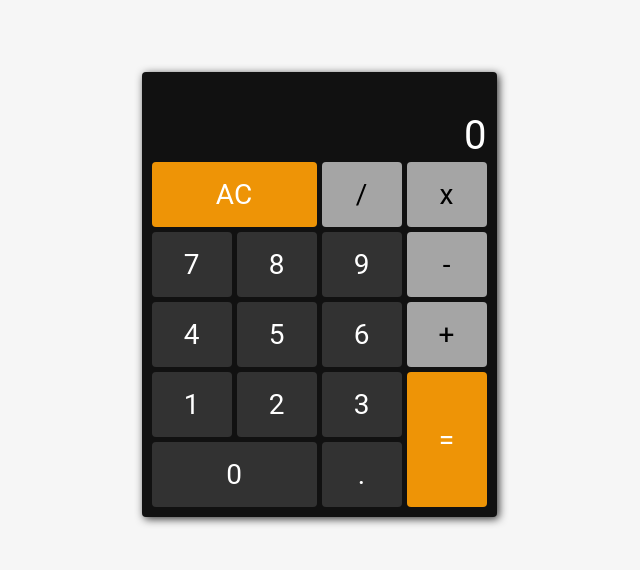
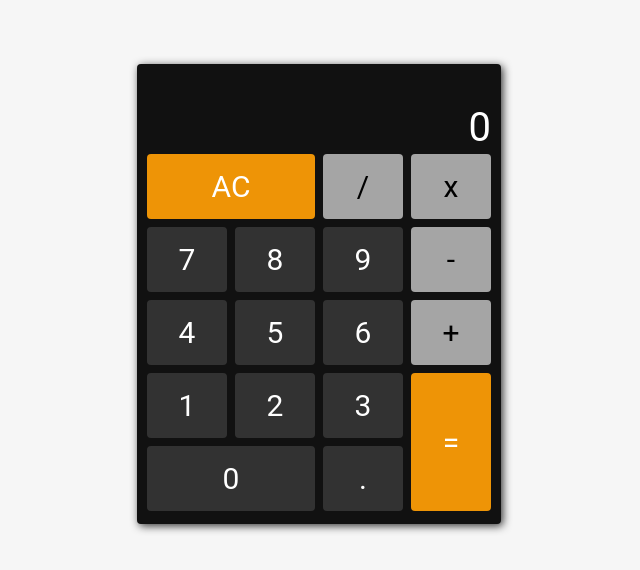
Before and after one commit to 2016lisali/fcc_calculator_react, a React (Create React App) app: page / in a window 1280 px wide. Shown: the part 106-676 px from the top of the page, without its empty margins (321-961 px from the left). Built offline with nearby package versions, Linux system fonts and the light colour scheme.

Commit message:
add padding between keys

```diff
--- a/src/App.css
+++ b/src/App.css
@@ -13,8 +13,8 @@
 }
 
 .calculator {
-  height: 445px;
-  max-width: 460px;
+  height: 460px;
+  max-width: 480px;
   border-radius: 4px;
   background-color: #111;
   box-shadow: 2px 2px 8px #333333;
@@ -25,20 +25,20 @@
 }
 
 .keys {
-  gap: 5px;
+  gap: 8px;
   padding: 10px;
   display: grid;
   grid-template-columns: 1fr 1fr 1fr 1fr;
 }
 
-.keys button:first-child {
+button.clear-operator {
   color: #ffffff;
   grid-column-end: 3;
   grid-column-start: 1;
   background-color: #EE9406;
 }
 
-.keys button:nth-child(15) {
+button.equal-operator {
   color: #ffffff;
   grid-row: 4 / 6;
   grid-column: 4 / 4;
@@ -62,7 +62,7 @@
 
 button {
   border: none;
-  font-size: 28px;
+  font-size: 30px;
   min-width: 80px;
   min-height: 65px;
   border-radius: 4px;
```
